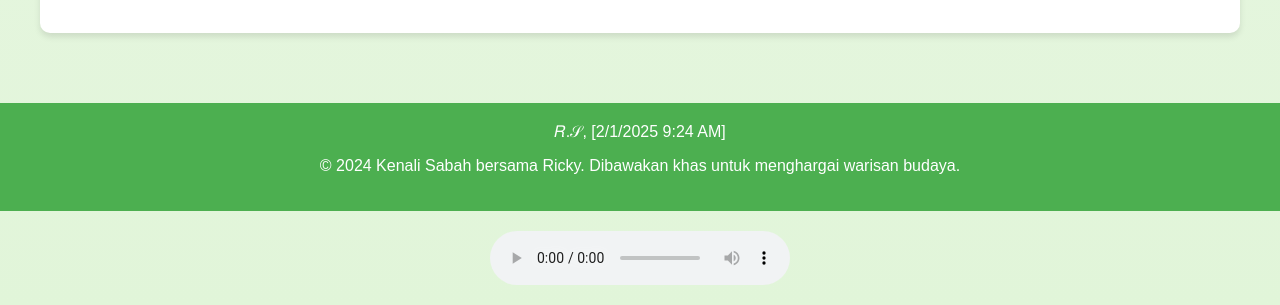
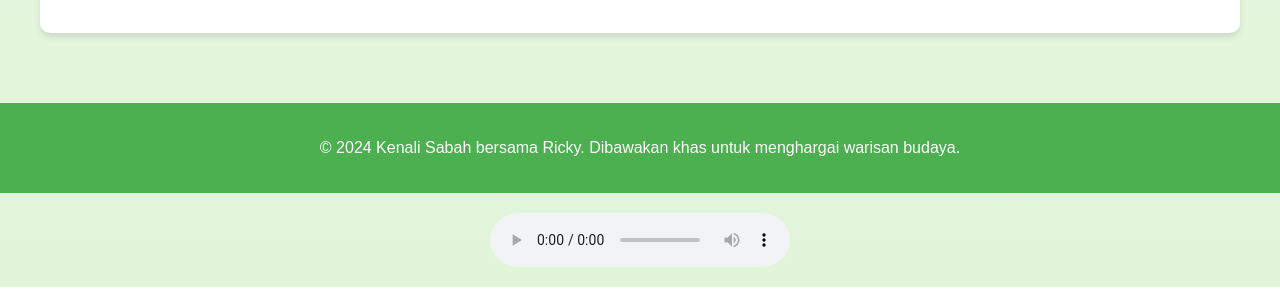
Before and after one commit to rsean89/ricky-website, a plain HTML site: page index.html in a window 1280 px wide. Shown: the part 2196-2501 px from the top of the page. Drawn offline with Linux system fonts and the light colour scheme.

Commit message:
Update index.html

```diff
--- a/index.html
+++ b/index.html
@@ -103,7 +103,6 @@
     </div>
     <footer>
 
-𝑅.𝒮, [2/1/2025 9:24 AM]
 <p>&copy; 2024 Kenali Sabah bersama Ricky. Dibawakan khas untuk menghargai warisan budaya.</p>
     </footer>
     <audio controls autoplay loop>
```
